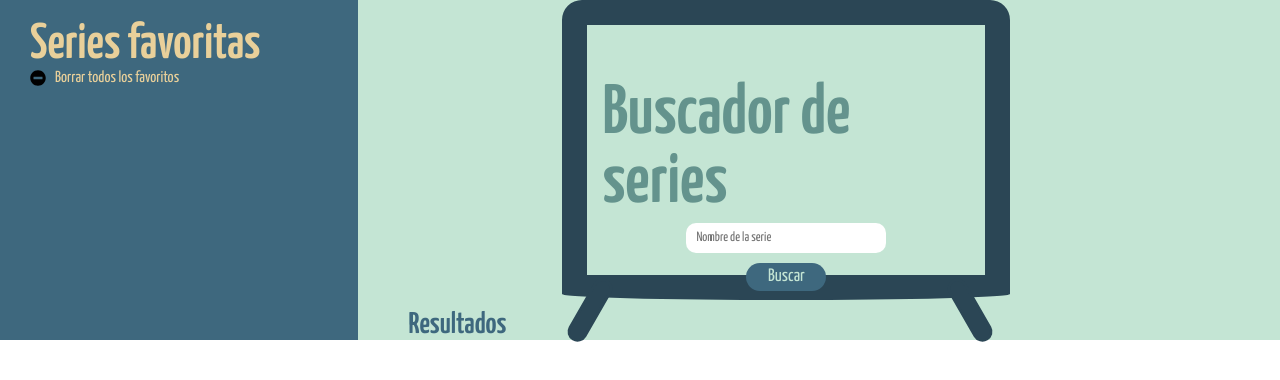
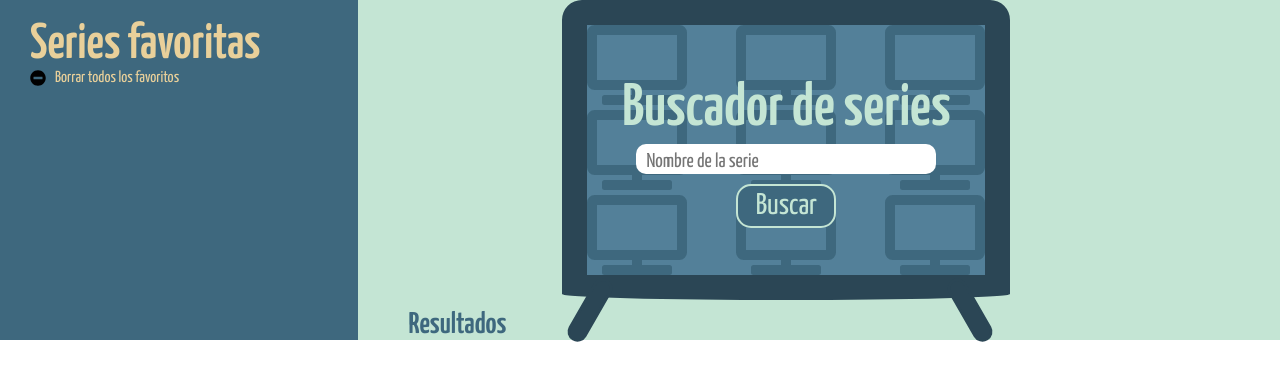
Before and after one commit to Adalab/modulo-2-evaluacion-final-martreyz, a website: page src/html/index.html in a window 1280 px wide. Drawn offline with nearby package versions, Linux system fonts and the light colour scheme; files that its build step writes are made by us from their sources; files whose address does not match are found by name.

Commit message:
Fix small mistake in fav series cards - css

```diff
--- a/src/html/index.html
+++ b/src/html/index.html
@@ -26,6 +26,7 @@
           />
 
           <input
+            title="Buscar"
             type="button"
             class="main__form-button js-button"
             value="Buscar"
--- a/src/scss/layout/_main.scss
+++ b/src/scss/layout/_main.scss
@@ -22,29 +22,38 @@
     border: 25px solid #2b4655;
     width: 50%;
     height: 300px;
+    background-color: #538099;
+    background-image: url(../images/tv-solid.svg);
+    background-size: 100px;
+    background-repeat: space;
     &-label {
       margin: 5px;
-      font-size: 70px;
+      font-size: 60px;
       font-weight: 600;
-      color: #64938d;
+      color: #c4e5d4;
     }
     &-input {
-      width: 200px;
+      width: 300px;
       height: 30px;
       margin: 0px 0px 10px 0px;
       outline: none;
       border-radius: 10px;
       border: none;
-      padding: 10px;
+      padding: 10px 10px 5px 10px;
+      font-size: 20px;
+      color: #2b4655;
+      &::placeholder {
+        font-size: 20px;
+      }
     }
     &-button {
-      width: 80px;
-      height: 30px;
+      width: 100px;
+      height: 50px;
       outline: none;
       border-radius: 15px;
-      border: none;
+      border: 2px solid #c4e5d4;
       background-color: #3e687e;
-      font-size: 18px;
+      font-size: 30px;
       padding: 5px;
       color: #c4e5d4;
       transition: ease 1s;
@@ -105,6 +114,10 @@
   background-size: 25px;
   background-position-x: center;
   background-position-y: 98%;
+  display: flex;
+  flex-direction: column;
+  justify-content: space-between;
+  align-items: center;
 }
 
 .main__result-item {
```
